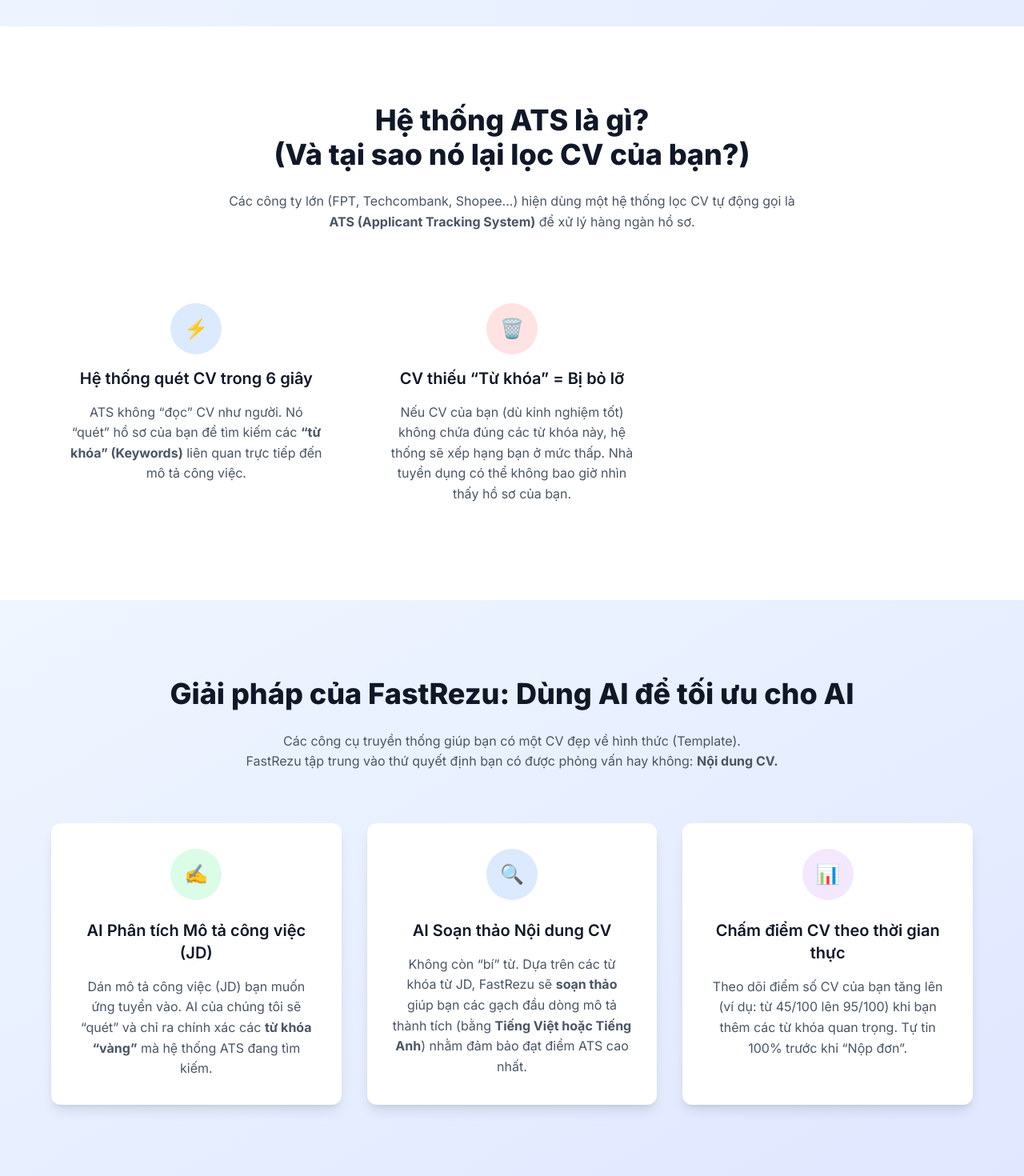
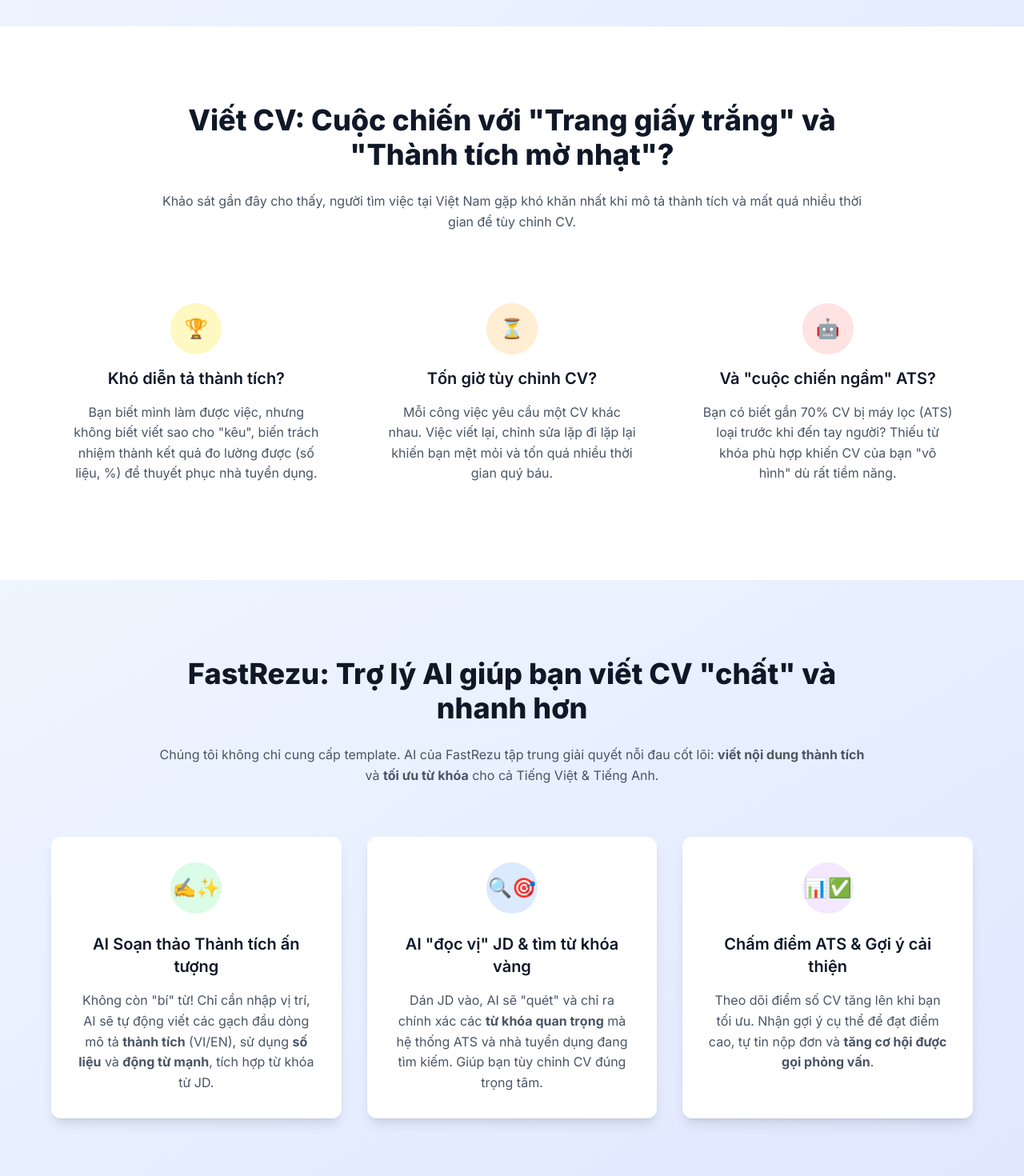
Before and after one commit to hoangtv090103/fastrezu, a Next.js app: page / in a window 1280 px wide. Shown: the part 700-2170 px from the top of the page at 80% size. Built offline with nearby package versions, Linux system fonts and the light colour scheme.

Commit message:
Revise content in Home component to enhance CV writing guidance, emphasizing AI assistance for crafting impactful achievements and optimizing ATS compatibility. Update headings and descriptions for clarity and engagement.

```diff
--- a/src/app/page.tsx
+++ b/src/app/page.tsx
@@ -33,14 +33,11 @@
               </h1>
 
               <h2 className="heading-sub text-lg sm:text-xl lg:text-2xl text-gray-700 mb-4 sm:mb-6">
-                Kinh nghiệm của bạn có thể rất tốt, nhưng CV của bạn có thể chưa
-                &ldquo;vượt qua&rdquo; được hệ thống lọc tự động.
+                Kinh nghiệm tốt nhưng CV không "kêu"? AI giúp bạn mô tả thành tích ấn tượng & vượt qua bộ lọc ATS.
               </h2>
 
               <p className="body-text text-base sm:text-lg text-gray-600 mb-6 sm:mb-8">
-                FastRezu là công cụ AI chuyên sâu, giúp bạn tối ưu CV
-                &ldquo;chuẩn&rdquo; (cho cả <strong>Tiếng Việt & Tiếng Anh</strong>) theo từng mô tả công việc. Chúng tôi không
-                chỉ làm CV đẹp, chúng tôi làm CV được nhà tuyển dụng nhìn thấy.
+                FastRezu là công cụ AI chuyên sâu giúp bạn biến kinh nghiệm thành <strong>thành tích quantifiable</strong>, tối ưu CV (cho cả <strong>Tiếng Việt & Tiếng Anh</strong>) chỉ trong vài phút. Không chỉ CV đẹp, chúng tôi làm CV được gọi phỏng vấn.
               </p>
 
               {/* Nút CTA mới */}
@@ -81,46 +78,48 @@
         <div className="container mx-auto px-4">
           <div className="max-w-4xl mx-auto text-center mb-12 sm:mb-16">
             <h2 className="heading-main text-2xl sm:text-3xl lg:text-4xl text-gray-900 mb-4 sm:mb-6">
-              Hệ thống ATS là gì? <br className="hidden sm:block" />
-              <span className="block sm:inline">(Và tại sao nó lại lọc CV của bạn?)</span>
+              Viết CV: Cuộc chiến với "Trang giấy trắng" và "Thành tích mờ nhạt"?
             </h2>
 
             <p className="body-text text-gray-600 mb-6 sm:mb-8 max-w-4xl mx-auto text-center text-sm sm:text-base">
-              Các công ty lớn (FPT, Techcombank, Shopee...) hiện dùng một hệ
-              thống lọc CV tự động gọi là
-              <br className="hidden sm:block" />
-              <strong>ATS (Applicant Tracking System)</strong> để xử lý hàng
-              ngàn hồ sơ.
+              Khảo sát gần đây cho thấy, người tìm việc tại Việt Nam gặp khó khăn nhất khi mô tả thành tích và mất quá nhiều thời gian để tùy chỉnh CV.
             </p>
           </div>
 
           <div className="grid sm:grid-cols-2 lg:grid-cols-3 gap-6 sm:gap-8 max-w-6xl mx-auto">
             <div className="text-center p-4 sm:p-6">
-              <div className="w-12 h-12 sm:w-16 sm:h-16 bg-blue-100 rounded-full flex items-center justify-center mx-auto mb-3 sm:mb-4">
-                <span className="text-xl sm:text-2xl">⚡</span>
+              <div className="w-12 h-12 sm:w-16 sm:h-16 bg-yellow-100 rounded-full flex items-center justify-center mx-auto mb-3 sm:mb-4">
+                <span className="text-xl sm:text-2xl">🏆</span>
               </div>
               <h3 className="heading-feature text-lg sm:text-xl text-gray-900 mb-3 sm:mb-4">
-                Hệ thống quét CV trong 6 giây
+                Khó diễn tả thành tích?
               </h3>
               <p className="body-text text-gray-600 text-sm sm:text-base">
-                ATS không &ldquo;đọc&rdquo; CV như người. Nó &ldquo;quét&rdquo;
-                hồ sơ của bạn để tìm kiếm các{" "}
-                <strong>&ldquo;từ khóa&rdquo; (Keywords)</strong> liên quan trực
-                tiếp đến mô tả công việc.
+                Bạn biết mình làm được việc, nhưng không biết viết sao cho "kêu", biến trách nhiệm thành kết quả đo lường được (số liệu, %) để thuyết phục nhà tuyển dụng.
+              </p>
+            </div>
+
+            <div className="text-center p-4 sm:p-6">
+              <div className="w-12 h-12 sm:w-16 sm:h-16 bg-orange-100 rounded-full flex items-center justify-center mx-auto mb-3 sm:mb-4">
+                <span className="text-xl sm:text-2xl">⏳</span>
+              </div>
+              <h3 className="heading-feature text-lg sm:text-xl text-gray-900 mb-3 sm:mb-4">
+                Tốn giờ tùy chỉnh CV?
+              </h3>
+              <p className="body-text text-gray-600 text-sm sm:text-base">
+                Mỗi công việc yêu cầu một CV khác nhau. Việc viết lại, chỉnh sửa lặp đi lặp lại khiến bạn mệt mỏi và tốn quá nhiều thời gian quý báu.
               </p>
             </div>
 
             <div className="text-center p-4 sm:p-6 sm:col-span-2 lg:col-span-1">
               <div className="w-12 h-12 sm:w-16 sm:h-16 bg-red-100 rounded-full flex items-center justify-center mx-auto mb-3 sm:mb-4">
-                <span className="text-xl sm:text-2xl">🗑️</span>
+                <span className="text-xl sm:text-2xl">🤖</span>
               </div>
               <h3 className="heading-feature text-lg sm:text-xl text-gray-900 mb-3 sm:mb-4">
-                CV thiếu &ldquo;Từ khóa&rdquo; = Bị bỏ lỡ
+                Và "cuộc chiến ngầm" ATS?
               </h3>
               <p className="body-text text-gray-600 text-sm sm:text-base">
-                Nếu CV của bạn (dù kinh nghiệm tốt) không chứa đúng các từ khóa
-                này, hệ thống sẽ xếp hạng bạn ở mức thấp. Nhà tuyển dụng có thể
-                không bao giờ nhìn thấy hồ sơ của bạn.
+                Bạn có biết gần 70% CV bị máy lọc (ATS) loại trước khi đến tay người? Thiếu từ khóa phù hợp khiến CV của bạn "vô hình" dù rất tiềm năng.
               </p>
             </div>
           </div>
@@ -132,59 +131,48 @@
         <div className="container mx-auto px-4">
           <div className="max-w-4xl mx-auto text-center mb-12 sm:mb-16">
             <h2 className="heading-main text-2xl sm:text-3xl lg:text-4xl text-gray-900 mb-4 sm:mb-6">
-              Giải pháp của FastRezu: Dùng AI để tối ưu cho AI
+              FastRezu: Trợ lý AI giúp bạn viết CV "chất" và nhanh hơn
             </h2>
 
             <p className="body-text text-gray-600 mb-6 sm:mb-8 max-w-4xl mx-auto text-center text-sm sm:text-base">
-              Các công cụ truyền thống giúp bạn có một CV đẹp về hình thức
-              (Template).
-              <br className="hidden sm:block" />
-              FastRezu tập trung vào thứ quyết định bạn có được phỏng vấn hay
-              không: <strong>Nội dung CV.</strong>
+              Chúng tôi không chỉ cung cấp template. AI của FastRezu tập trung giải quyết nỗi đau cốt lõi: <strong>viết nội dung thành tích</strong> và <strong>tối ưu từ khóa</strong> cho cả Tiếng Việt & Tiếng Anh.
             </p>
           </div>
 
           <div className="grid sm:grid-cols-2 lg:grid-cols-3 gap-6 sm:gap-8 max-w-6xl mx-auto">
             <div className="bg-white rounded-xl p-6 sm:p-8 shadow-lg">
               <div className="w-12 h-12 sm:w-16 sm:h-16 bg-green-100 rounded-full flex items-center justify-center mx-auto mb-4 sm:mb-6">
-                <span className="text-xl sm:text-2xl">✍️</span>
+                <span className="text-xl sm:text-2xl">✍️✨</span>
               </div>
               <h3 className="heading-feature text-lg sm:text-xl text-gray-900 mb-3 sm:mb-4 text-center">
-                AI Phân tích Mô tả công việc (JD)
+                AI Soạn thảo Thành tích ấn tượng
               </h3>
               <p className="body-text text-gray-600 text-center text-sm sm:text-base">
-                Dán mô tả công việc (JD) bạn muốn ứng tuyển vào. AI của chúng
-                tôi sẽ &ldquo;quét&rdquo; và chỉ ra chính xác các{" "}
-                <strong>từ khóa &ldquo;vàng&rdquo;</strong> mà hệ thống ATS đang
-                tìm kiếm.
+                Không còn "bí" từ! Chỉ cần nhập vị trí, AI sẽ tự động viết các gạch đầu dòng mô tả <strong>thành tích</strong> (VI/EN), sử dụng <strong>số liệu</strong> và <strong>động từ mạnh</strong>, tích hợp từ khóa từ JD.
               </p>
             </div>
 
             <div className="bg-white rounded-xl p-6 sm:p-8 shadow-lg">
               <div className="w-12 h-12 sm:w-16 sm:h-16 bg-blue-100 rounded-full flex items-center justify-center mx-auto mb-4 sm:mb-6">
-                <span className="text-xl sm:text-2xl">🔍</span>
+                <span className="text-xl sm:text-2xl">🔍🎯</span>
               </div>
               <h3 className="heading-feature text-lg sm:text-xl text-gray-900 mb-3 sm:mb-4 text-center">
-                AI Soạn thảo Nội dung CV
+                AI "đọc vị" JD & tìm từ khóa vàng
               </h3>
               <p className="body-text text-gray-600 text-center text-sm sm:text-base">
-                Không còn &ldquo;bí&rdquo; từ. Dựa trên các từ khóa từ JD,
-                FastRezu sẽ <strong>soạn thảo</strong> giúp bạn các gạch đầu
-                dòng mô tả thành tích (bằng <strong>Tiếng Việt hoặc Tiếng Anh</strong>) nhằm đảm bảo đạt điểm ATS cao nhất.
+                Dán JD vào, AI sẽ "quét" và chỉ ra chính xác các <strong>từ khóa quan trọng</strong> mà hệ thống ATS và nhà tuyển dụng đang tìm kiếm. Giúp bạn tùy chỉnh CV đúng trọng tâm.
               </p>
             </div>
 
             <div className="bg-white rounded-xl p-6 sm:p-8 shadow-lg sm:col-span-2 lg:col-span-1">
               <div className="w-12 h-12 sm:w-16 sm:h-16 bg-purple-100 rounded-full flex items-center justify-center mx-auto mb-4 sm:mb-6">
-                <span className="text-xl sm:text-2xl">📊</span>
+                <span className="text-xl sm:text-2xl">📊✅</span>
               </div>
               <h3 className="heading-feature text-lg sm:text-xl text-gray-900 mb-3 sm:mb-4 text-center">
-                Chấm điểm CV theo thời gian thực
+                Chấm điểm ATS & Gợi ý cải thiện
               </h3>
               <p className="body-text text-gray-600 text-center text-sm sm:text-base">
-                Theo dõi điểm số CV của bạn tăng lên (ví dụ: từ 45/100 lên
-                95/100) khi bạn thêm các từ khóa quan trọng. Tự tin 100% trước
-                khi &ldquo;Nộp đơn&rdquo;.
+                Theo dõi điểm số CV tăng lên khi bạn tối ưu. Nhận gợi ý cụ thể để đạt điểm cao, tự tin nộp đơn và <strong>tăng cơ hội được gọi phỏng vấn</strong>.
               </p>
             </div>
           </div>
@@ -199,9 +187,7 @@
               Sẵn sàng để CV của bạn được nhà tuyển dụng nhìn thấy.
             </h2>
             <p className="body-text text-lg sm:text-xl text-gray-300 mb-6 sm:mb-8">
-              Bạn chỉ cách công việc mơ ước một CV được tối ưu. Trở thành những
-              người đầu tiên tại Việt Nam dùng AI để qua vòng lọc hồ sơ. Bắt đầu
-              ngay hôm nay, hoàn toàn miễn phí.
+              Ngừng lãng phí thời gian và bỏ lỡ cơ hội vì CV chưa đủ "chất". Hãy để AI giúp bạn tạo CV ấn tượng chỉ trong vài phút. Bắt đầu ngay hôm nay, hoàn toàn miễn phí.
             </p>
 
             {/* Nút CTA mới */}
```
